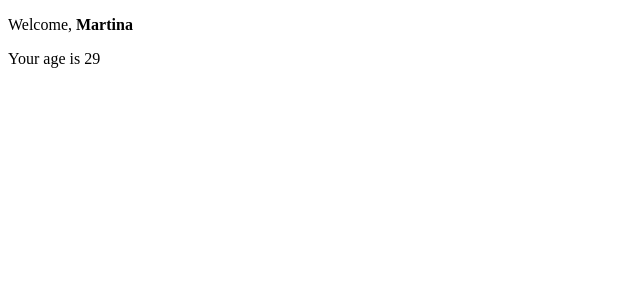
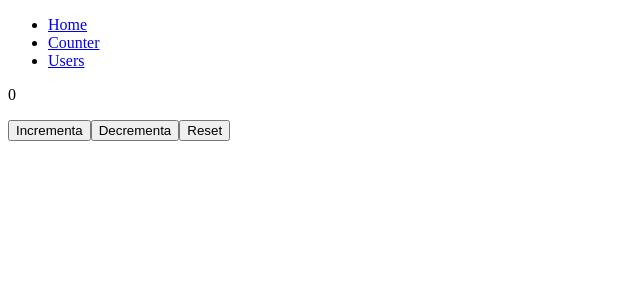
Before and after one commit to MartinaCostantino/React, a React (Vite) app in the folder esercizi-react/: page /counter in a window 1280 px wide. Shown: the top 300 px of the page, without its empty margins (0-640 px from the left). Built offline with nearby package versions, Linux system fonts and the light colour scheme.

Commit message:
React Router

```diff
--- a/esercizi-react/package.json
+++ b/esercizi-react/package.json
@@ -11,7 +11,8 @@
   },
   "dependencies": {
     "react": "^19.0.0",
-    "react-dom": "^19.0.0"
+    "react-dom": "^19.0.0",
+    "react-router-dom": "^7.4.1"
   },
   "devDependencies": {
     "@eslint/js": "^9.21.0",
--- a/esercizi-react/src/App.jsx
+++ b/esercizi-react/src/App.jsx
@@ -1,9 +1,29 @@
+import { Link, Route, Routes } from 'react-router-dom'
 import Welcome from './components/Welcome'
+import Counter from './components/Counter'
+import ShowGitHubUser from './components/ShowGitHubUser'
+import NotFound from './components/NotFound'
+import GithubUserList from './components/GitHubUserList'
 
 function App() {
   return (
     <>
-  <Welcome name="Martina" age={29}></Welcome>
+    <ul>
+      <li><Link to='/'>Home</Link></li>
+      <li><Link to='counter'>Counter</Link></li>
+      <li><Link to='/users/'>Users</Link></li>
+    </ul>
+
+    <Routes>
+    <Route path='/' element={<Welcome name={"Martina"}></Welcome>}/>
+     <Route path='counter' element={<Counter></Counter>} />
+     <Route path="users" element={<GithubUserList/>}>
+          { <Route element={<p>Seleziona uno user</p>} /> }
+          { <Route path=":username" element={<ShowGitHubUser />} /> }
+        </Route>
+     <Route path='*' element={<NotFound></NotFound>} />
+    </Routes>
+
     </>
   )
 }
--- /dev/null
+++ b/esercizi-react/src/Hook/useCounter.jsx
@@ -0,0 +1,14 @@
+import { useCallback, useState } from "react"
+export default  function useCounter(initialValue = 0){
+    const [counter, setCounter] = useState(initialValue)
+    const increment = useCallback(() => {
+        setCounter((counter) => counter + 1)
+    }, [])
+    const decrement = useCallback(()=>{
+        setCounter((counter) => counter -1)
+    },[])
+    const reset = useCallback(() => {
+        setCounter(initialValue)
+    },[])
+     return { counter, increment, decrement, reset}
+}
--- a/esercizi-react/src/components/Age.jsx
+++ /dev/null
@@ -1,5 +0,0 @@
-export default function Age({age}){
-    return (
-        <p>Your age is {age}</p>
-    )
-}
--- /dev/null
+++ b/esercizi-react/src/components/Counter.jsx
@@ -0,0 +1,12 @@
+import useCounter from "../Hook/useCounter"
+export default function Counter({initialValue = 0}){
+   const {counter, increment, decrement, reset } = useCounter(initialValue)
+   return(
+    <div className="contatore">
+    <p>{counter}</p>
+    <button onClick={increment}>Incrementa</button>
+    <button onClick={decrement}>Decrementa</button>
+    <button onClick={reset}>Reset</button>
+    </div>
+   )
+}
--- /dev/null
+++ b/esercizi-react/src/components/GitHubUserList.jsx
@@ -0,0 +1,33 @@
+import { useEffect, useState } from "react"
+import { Link, Outlet } from "react-router-dom"
+
+export default  function GithubUser() {
+    const [data, setData] = useState([])
+    const [error, setError] = useState(null)
+
+    useEffect(() =>{
+        async function getApi() {
+    try {
+        const response = await fetch(`https://api.github.com/users`)
+        const responseJson = await response.json()
+        setData(responseJson)
+
+    } catch (error) {
+        setError(error)
+        setData(null)
+    }
+    }
+    getApi()
+    }, [])
+    console.log(data)
+   return (
+    <>
+        <h2>Users List</h2>
+        <ul>
+        {data.map((user)=> (
+          <li key={user.id}> <Link to={user.login}>{user.login}</Link></li>))}
+        </ul>
+       <Outlet></Outlet>
+    </>
+   )
+}
--- /dev/null
+++ b/esercizi-react/src/components/NotFound.jsx
@@ -0,0 +1,5 @@
+export default function NotFound(){
+    return (
+        <div>Error, page not found</div>
+    )
+}
--- /dev/null
+++ b/esercizi-react/src/components/ShowGitHubUser.jsx
@@ -0,0 +1,39 @@
+import { useParams } from "react-router-dom";
+import { useState, useEffect } from "react";
+export default function ShowGitHubUser(){
+    const {username} = useParams()
+    const [user, setUser] = useState("")
+    const [error, setError] = useState(null)
+    const [loading, setLoading] = useState(false)
+     useEffect(() =>{
+            async function getUser() {
+              setLoading(true)
+        try {
+            const response = await fetch(`https://api.github.com/users/${username}`)
+            const responseJson = await response.json()
+            setUser(responseJson)
+            setLoading(false)
+        } catch (error) {
+            setError("Errore caricamento profilo")
+            setUser(null)
+            setLoading(false)
+        }
+        }
+        getUser()
+        }, [username])
+
+    return(
+    <>
+    <div>
+     {loading && <p>Loading...</p>}
+    <h2>{user.login}</h2>
+     {user &&
+     <div>
+     <p>{user.name}</p>
+     <img src={user.avatar_url} />
+     </div>}
+     </div>
+    </>
+
+    )
+}
--- a/esercizi-react/src/components/Welcome.jsx
+++ b/esercizi-react/src/components/Welcome.jsx
@@ -1,9 +1,7 @@
-import Age from "./Age";
-
-export default function Welcome({name, age}){
+export default function Welcome({name}){
    return( <>
       <p>Welcome, <strong>{name}</strong> </p>
-      <Age age={age}> </Age>
+
       </>
    )
 }
--- a/esercizi-react/src/main.jsx
+++ b/esercizi-react/src/main.jsx
@@ -1,9 +1,12 @@
 import { StrictMode } from 'react'
 import { createRoot } from 'react-dom/client'
 import App from './App.jsx'
+import { BrowserRouter } from "react-router-dom"
 
 createRoot(document.getElementById('root')).render(
   <StrictMode>
+    <BrowserRouter>
     <App />
+    </BrowserRouter>
   </StrictMode>,
 )
```
Also changed, not shown: 1 other file (tests, documents, lock files or other folders).
